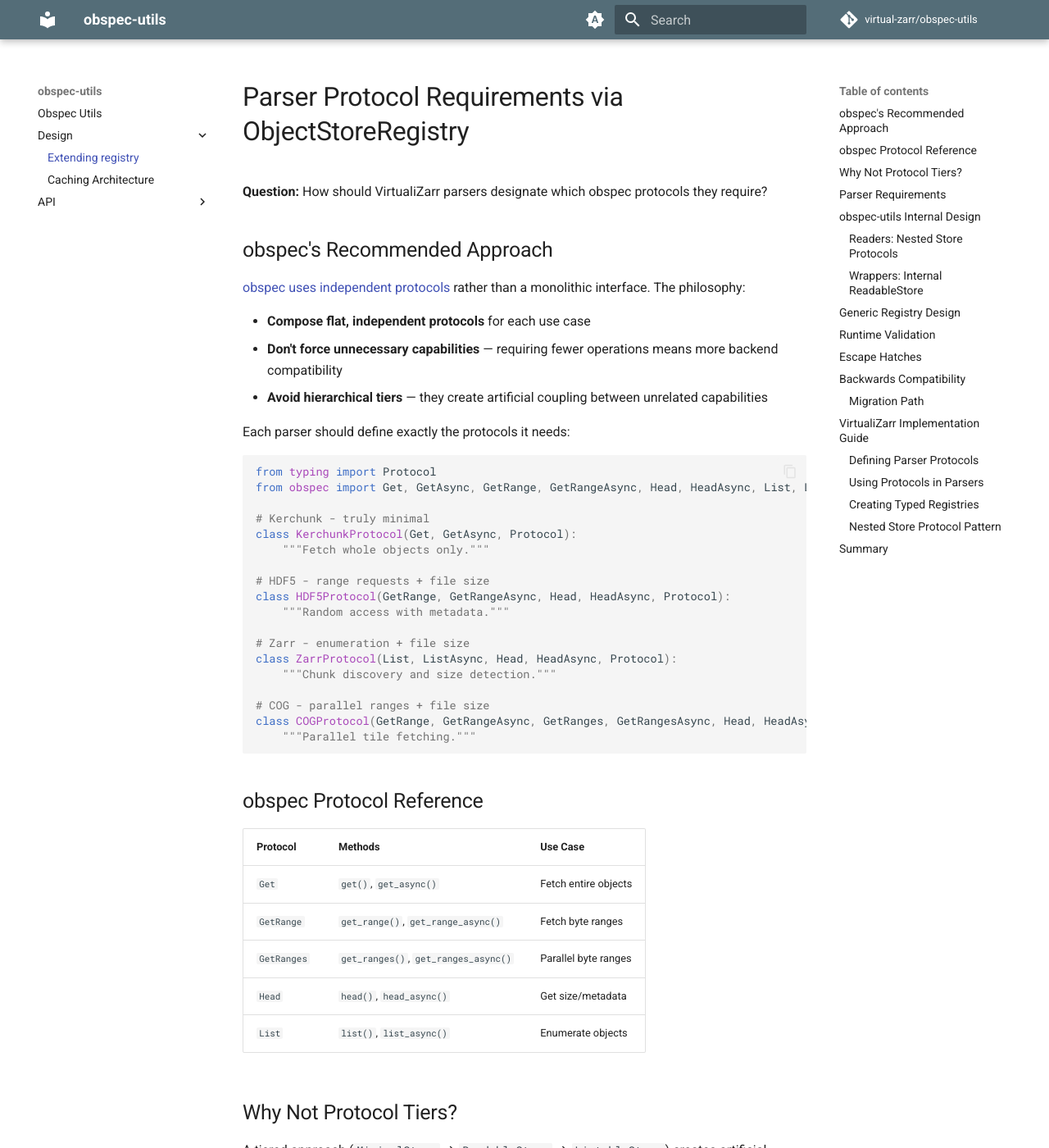
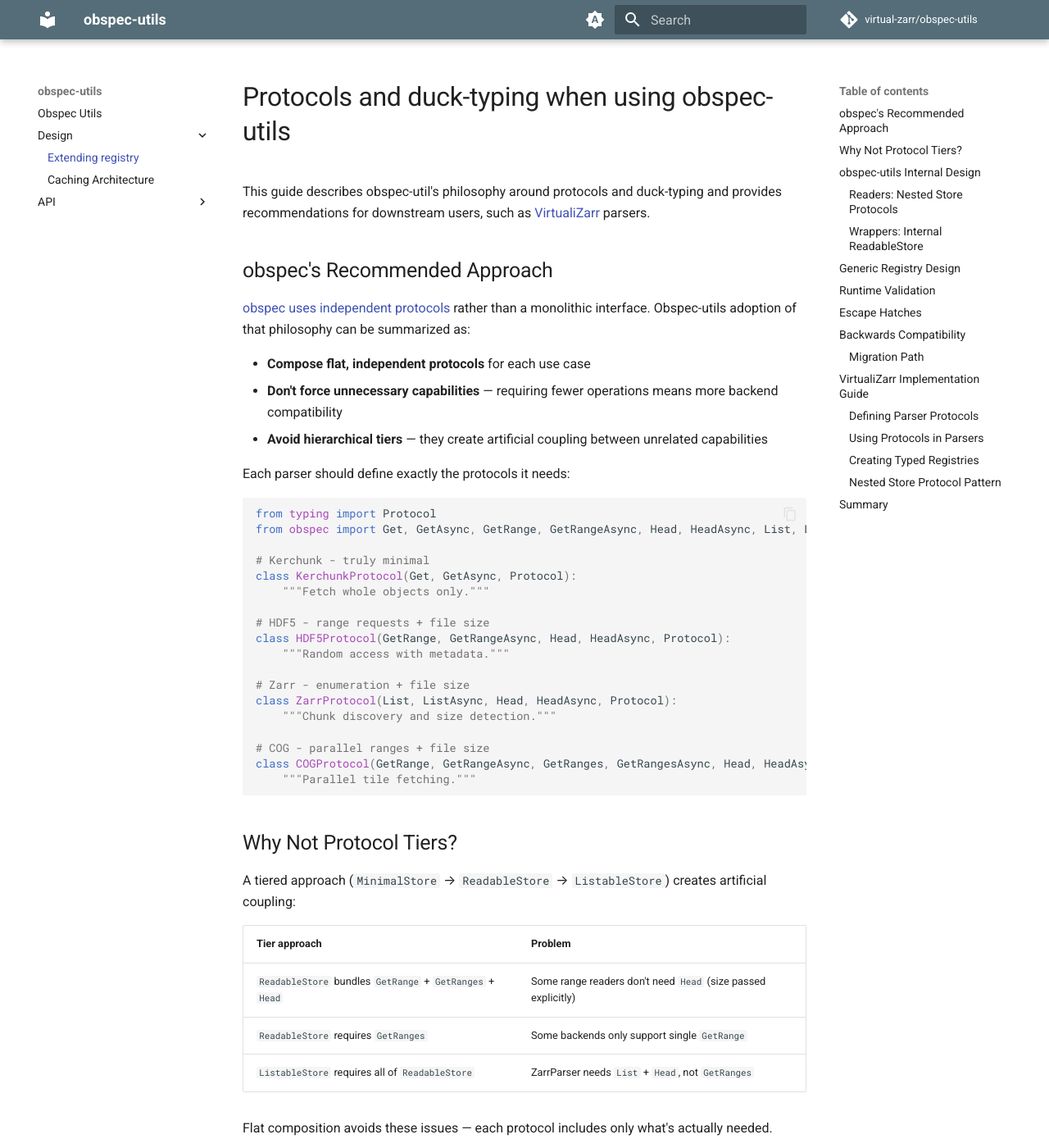
Before and after one commit to virtual-zarr/obspec-utils, an MkDocs documentation site: the page built from docs/design/registry-store-protocols.md, in a window 1280 px wide and 1400 px high. Shown: the whole window at 82% size. Built offline with MkDocs 1.6.1 and Material for MkDocs 9.7.7, drawn with Linux system fonts in a browser that asks for light colours; comment, search, counter and statistics services are not loaded; the version menu is left out; some of the changed text lies outside the part shown.

Commit message:
Improve design doc

````diff
--- a/docs/design/registry-store-protocols.md
+++ b/docs/design/registry-store-protocols.md
@@ -1,10 +1,11 @@
-# Parser Protocol Requirements via ObjectStoreRegistry
+# Protocols and duck-typing when using obspec-utils
 
-**Question:** How should VirtualiZarr parsers designate which obspec protocols they require?
+This guide describes obspec-util's philosophy around protocols and duck-typing and provides recommendations
+for downstream users, such as [VirtualiZarr](https://virtualizarr.readthedocs.io/en/stable/index.html) parsers.
 
 ## obspec's Recommended Approach
 
-[obspec uses independent protocols](https://developmentseed.org/obspec/latest/blog/2025/06/25/introducing-obspec-a-python-protocol-for-interfacing-with-object-storage/) rather than a monolithic interface. The philosophy:
+[obspec uses independent protocols](https://developmentseed.org/obspec/latest/blog/2025/06/25/introducing-obspec-a-python-protocol-for-interfacing-with-object-storage/) rather than a monolithic interface. Obspec-utils adoption of that philosophy can be summarized as:
 
 - **Compose flat, independent protocols** for each use case
 - **Don't force unnecessary capabilities** — requiring fewer operations means more backend compatibility
@@ -33,16 +34,6 @@
     """Parallel tile fetching."""
 ```
 
-## obspec Protocol Reference
-
-| Protocol | Methods | Use Case |
-|----------|---------|----------|
-| `Get` | `get()`, `get_async()` | Fetch entire objects |
-| `GetRange` | `get_range()`, `get_range_async()` | Fetch byte ranges |
-| `GetRanges` | `get_ranges()`, `get_ranges_async()` | Parallel byte ranges |
-| `Head` | `head()`, `head_async()` | Get size/metadata |
-| `List` | `list()`, `list_async()` | Enumerate objects |
-
 
 ## Why Not Protocol Tiers?
 
@@ -55,16 +46,6 @@
 | `ListableStore` requires all of `ReadableStore` | ZarrParser needs `List` + `Head`, not `GetRanges` |
 
 Flat composition avoids these issues — each protocol includes only what's actually needed.
-
-## Parser Requirements
-
-| Parser | Protocol Composition | Why |
-|--------|---------------------|-----|
-| Kerchunk-based | `Get`, `GetAsync` | All offsets pre-computed |
-| HDF5Parser | `GetRange`, `GetRangeAsync`, `Head`, `HeadAsync` | Random access, file size |
-| ZarrParser | `List`, `ListAsync`, `Head`, `HeadAsync` | Chunk discovery, size detection |
-
-Without validation, users get confusing errors like `AttributeError: 'HttpStore' object has no attribute 'list'`.
 
 ## obspec-utils Internal Design
 
@@ -146,6 +127,8 @@
             )
         # ... proceed
 ```
+
+We also recommend using static type checkers.
 
 ## Escape Hatches
 
````
Also changed, not shown: other parts of docs/design/registry-store-protocols.md (+1 -1 lines).
